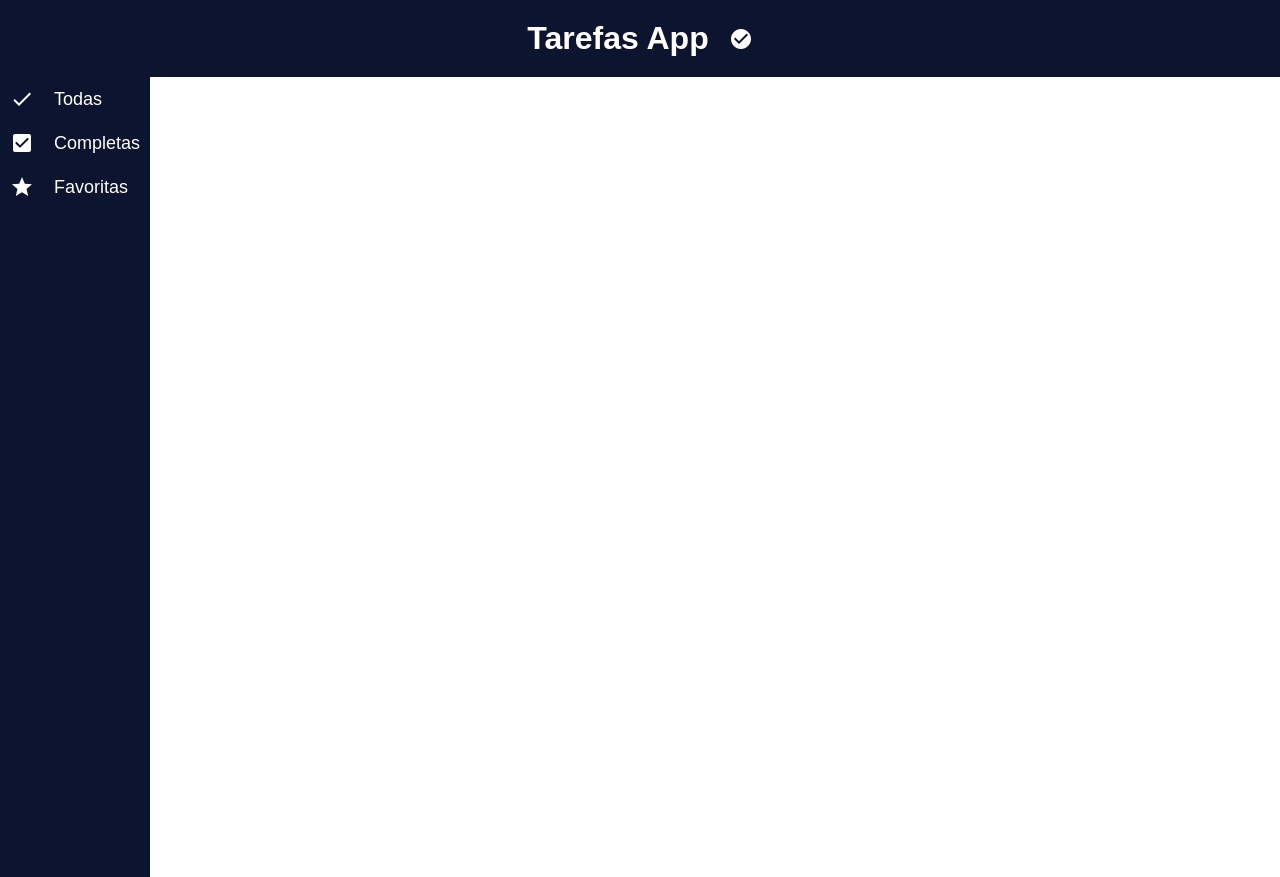
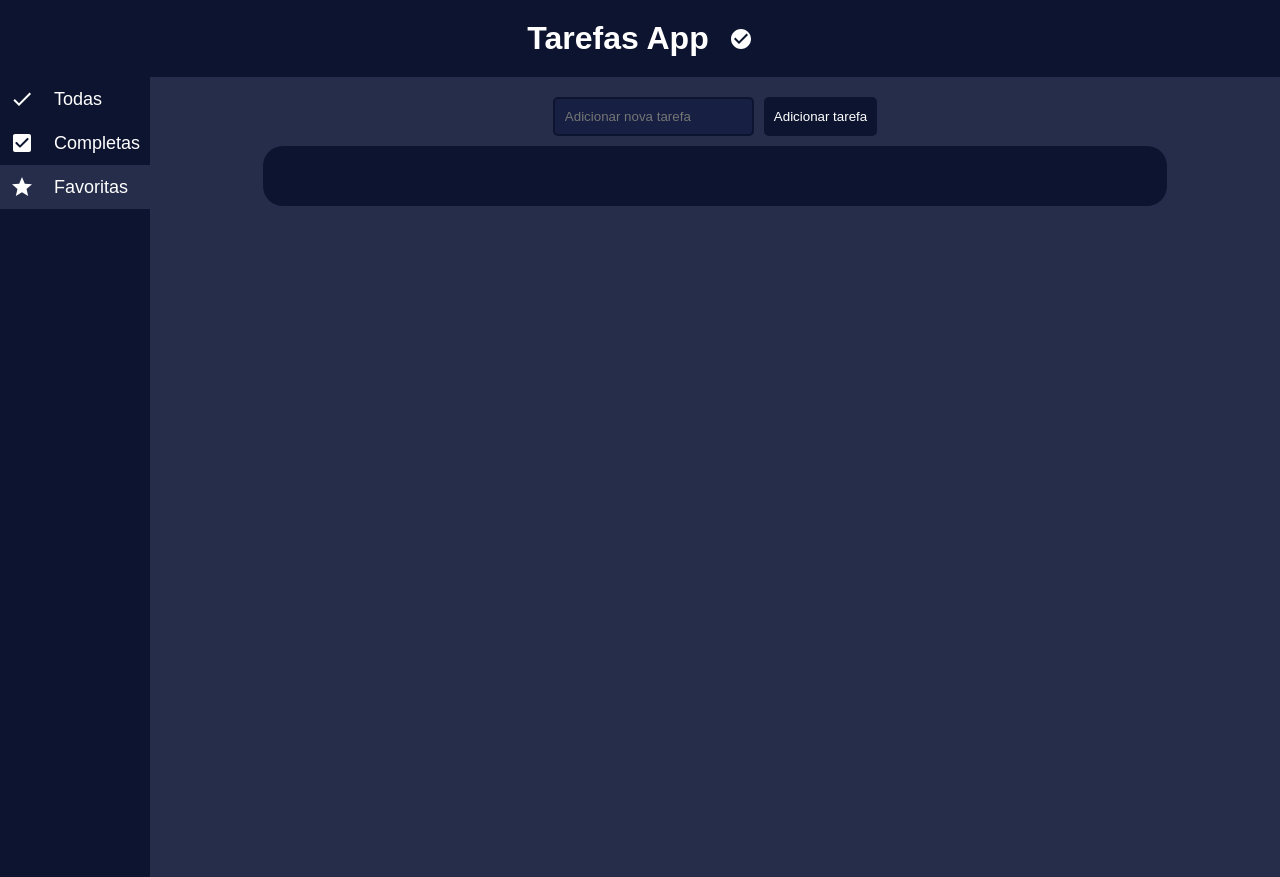
Before and after one commit to ojuliocode/magic-react-projeto-2, a React (Vite) app: page /favoritas in a window 1280 px wide. Built offline with nearby package versions, Linux system fonts and the light colour scheme.

Commit message:
favoritas

```diff
--- a/src/App.jsx
+++ b/src/App.jsx
@@ -21,7 +21,7 @@ const App = () => {
                     <Routes>
                         <Route path="/" element={<Tarefas />} />
                         <Route path="/completas" element={<TarefasCompletas />} />
-                        <Route path="/favorites" element={<TarefasFavoritas />} />
+                        <Route path="/favoritas" element={<TarefasFavoritas />} />
                     </Routes>
                 </div>
             </div>
--- a/src/components/Sidebar.jsx
+++ b/src/components/Sidebar.jsx
@@ -10,7 +10,7 @@ const Sidebar = () => {
         <div className="nav-bar">
             <Botao isSelected={location.pathname == '/'} nome="check" rota="/" iconSize="10" texto="Todas" />
             <Botao isSelected={location.pathname == '/completas'} nome="tarefas" rota="/completas" iconSize="10" texto="Completas" />
-            <Botao isSelected={location.pathname == '/favorites'} nome="star" rota="/favorites" iconSize="10" texto="Favoritas" />
+            <Botao isSelected={location.pathname == '/favoritas'} nome="star" rota="/favoritas" iconSize="10" texto="Favoritas" />
         </div>
     );
 };
--- a/src/components/TarefaForm.jsx
+++ b/src/components/TarefaForm.jsx
@@ -7,9 +7,9 @@ const TarefaForm = ({ onAddTarefa, tipo, tarefas, setTarefas }) => {
     const handleSubmit = (e) => {
         e.preventDefault();
         if (title.trim()) {
-            let tarefa = {title, completa: false, favorite: false}
+            let tarefa = {title, completa: false, favorita: false}
             if(tipo == 'completa') tarefa.completa = true ;
-            if(tipo == 'favorita') tarefa.favorite = true;
+            if(tipo == 'favorita') tarefa.favorita = true;
             onAddTarefa(tarefa, tarefas, setTarefas);
             setTitle('');
         }
--- a/src/components/TarefaList.jsx
+++ b/src/components/TarefaList.jsx
@@ -24,7 +24,7 @@ const TarefaList = ({ tarefas, onToggleComplete, onToggleFavorite, onDelete, set
                     </section>
                     <section className='actions'>
                         <div onClick={() => onToggleFavorite(tarefa.id, tarefas, setTarefas)}>
-                            {tarefa.favorite ? <Star /> : <StarBorderOutlined />}
+                            {tarefa.favorita ? <Star /> : <StarBorderOutlined />}
                         </div>
                         <div onClick={() => onDelete(tarefa.id, tarefas, setTarefas)}>
                             <Delete />
--- a/src/pages/TarefasFavoritas.jsx
+++ b/src/pages/TarefasFavoritas.jsx
@@ -9,7 +9,7 @@ const TarefasFavoritas = () => {
 
     useEffect(() => {
         const storedTarefas = servicoTarefa.getTarefas()
-        setTarefas(storedTarefas.filter(tarefa => tarefa.favorite));
+        setTarefas(storedTarefas.filter(tarefa => tarefa.favorita));
     }, []);
 
     return (
--- a/src/servicos/tarefa.servico.js
+++ b/src/servicos/tarefa.servico.js
@@ -23,12 +23,12 @@ export const inverterCompleta = (id, tarefas, setTarefas) => {
 
 export const inverterFavorita = (id, tarefas, setTarefas) => {
     const newTarefas = tarefas.map(tarefa =>
-        tarefa.id === id ? { ...tarefa, favorite: !tarefa.favorite } : tarefa
+        tarefa.id === id ? { ...tarefa, favorita: !tarefa.favorita } : tarefa
     )
     setTarefas(newTarefas);
     const todasAsTarefas = getTarefas()
     const todasAsTarefasComAFavoritaInvertida = todasAsTarefas.map(tarefa =>
-        tarefa.id === id ? { ...tarefa, favorite: !tarefa.favorite } : tarefa
+        tarefa.id === id ? { ...tarefa, favorita: !tarefa.favorita } : tarefa
     )
     localStorage.setItem('tarefas', JSON.stringify(todasAsTarefasComAFavoritaInvertida));
 };
```
